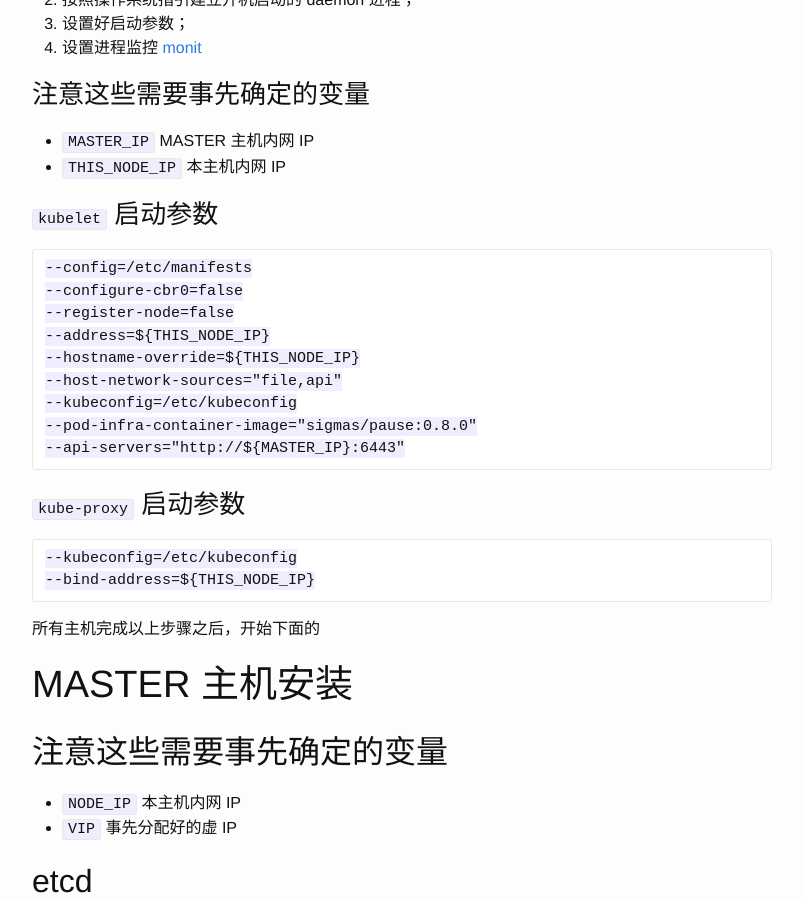
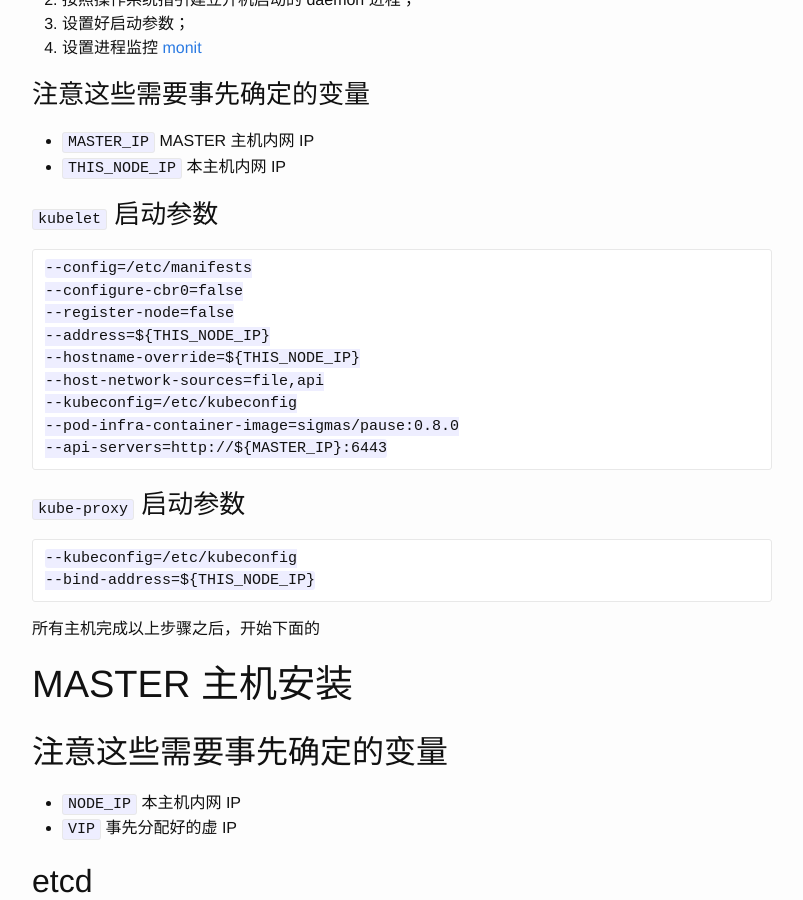
Before and after one commit to aclisp/aclisp.github.io, a Jekyll site: the page built from _posts/2015-09-27-kubernetes-production.markdown, in a window 1280 px wide and 900 px high, scrolled down 1738 px. Shown: the whole window, without its empty margins (238-1041 px from the left). Built offline with Jekyll 4.4.1, drawn with Linux system fonts in a browser that asks for light colours.

Commit message:
Remove quotes.

```diff
--- a/_posts/2015-09-27-kubernetes-production.markdown
+++ b/_posts/2015-09-27-kubernetes-production.markdown
@@ -69,10 +69,10 @@ users:
     --register-node=false
     --address=${THIS_NODE_IP}
     --hostname-override=${THIS_NODE_IP}
-    --host-network-sources="file,api"
+    --host-network-sources=file,api
     --kubeconfig=/etc/kubeconfig
-    --pod-infra-container-image="sigmas/pause:0.8.0"
-    --api-servers="http://${MASTER_IP}:6443"
+    --pod-infra-container-image=sigmas/pause:0.8.0
+    --api-servers=http://${MASTER_IP}:6443
 
 ### `kube-proxy` 启动参数
 
```
